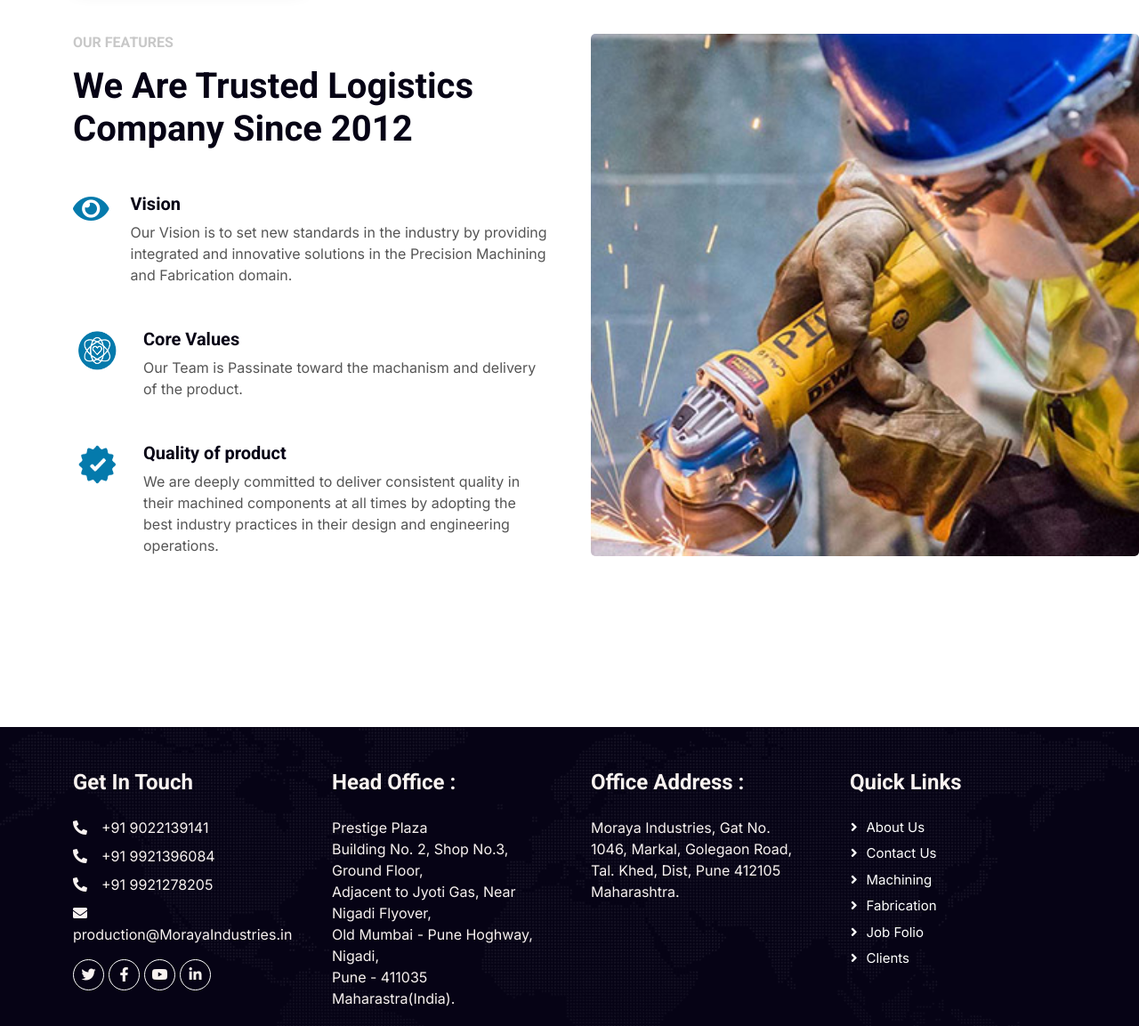
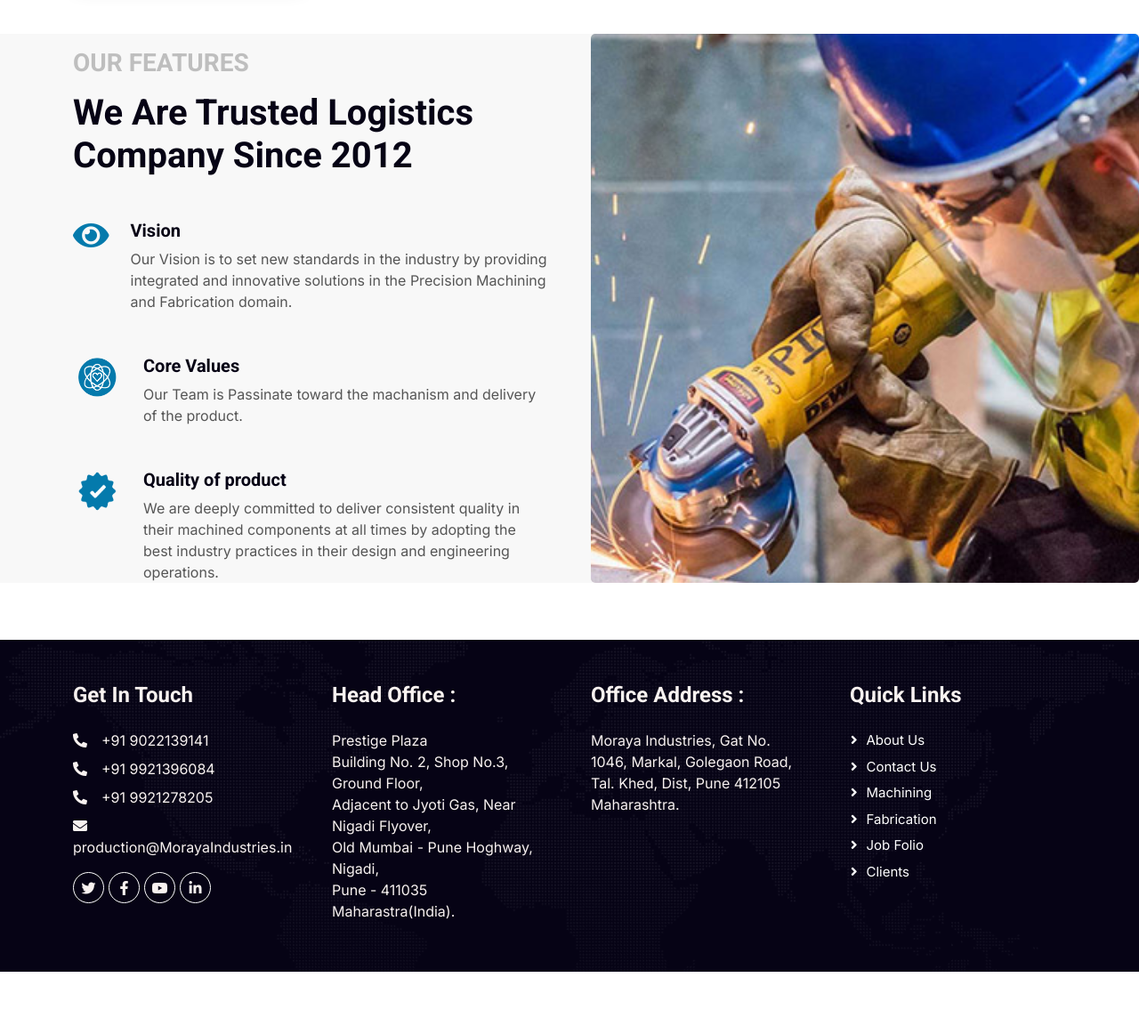
Before and after one commit to sapnashree/moraya_industries, a plain HTML site: page gallery.html in a window 1280 px wide. Shown: the part 1767-2920 px from the top of the page at 89% size. After the commit the page ends 2859 px from the top, so only its background shows below. Drawn offline with nearby package versions, Linux system fonts and the light colour scheme.

Commit message:
gallery.html

```diff
--- a/gallery.html
+++ b/gallery.html
@@ -337,12 +337,12 @@
         </div><!--container-->
     </section><!-- End Contact Section -->
 
-   <!-- Footer Start -->
-   <div class="container-fluid overflow-hidden py-5 px-lg-0">
+   <!-- feature Start -->
+   <div class="container-fluid overflow-hidden  px-lg-0">
 	<div class="container feature py-5 px-lg-0">
-		<div class="row g-5 mx-lg-0">
+		<div class="row g-5 mx-lg-0" style="background: #F8F8F8;">
 			<div class="col-lg-6 feature-text wow fadeInUp" data-wow-delay="0.1s">
-				<h6 class=" text-uppercase mb-3" style="color: #C8C8C8;">Our Features</h6>
+				<h3 class=" text-uppercase mb-3" style="color: #BEBEBE;margin-top: 1rem;">Our Features</h3>
 				<h1 class="mb-5">We Are Trusted Logistics Company Since  2012</h1>
 				<div class="d-flex mb-5 wow fadeInUp" data-wow-delay="0.3s">
 					<!-- <i class="fa fa-globe text-primary fa-3x flex-shrink-0"></i> -->
@@ -378,7 +378,7 @@
 <!-- Feature End -->
 
  <!-- Footer Start -->
- <div class="container-fluid bg-dark text-light footer pt-5 wow fadeIn" data-wow-delay="0.1s" style="margin-top: 6rem;">
+ <div class="container-fluid bg-dark text-light footer  wow fadeIn" data-wow-delay="0.1s" style="margin-top: 4rem;">
 	<div class="container py-5">
 		<div class="row g-5">
 			<div class="col-lg-3 col-md-6">
```
